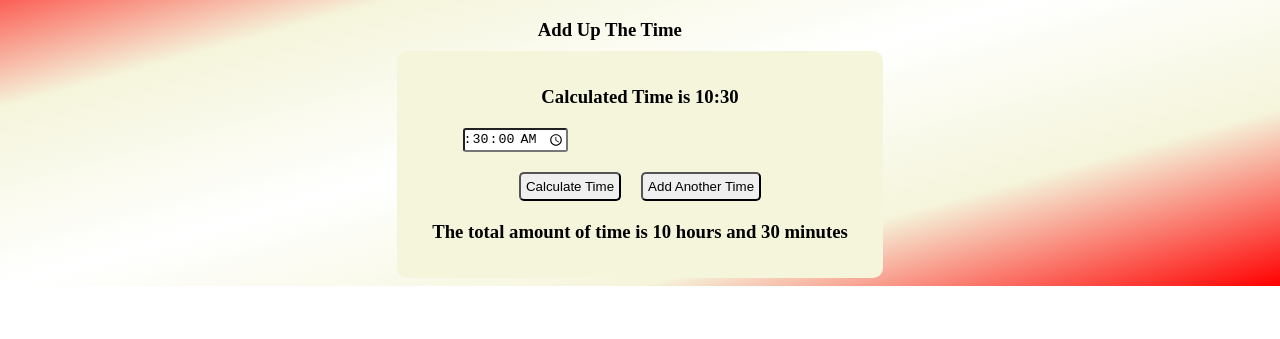
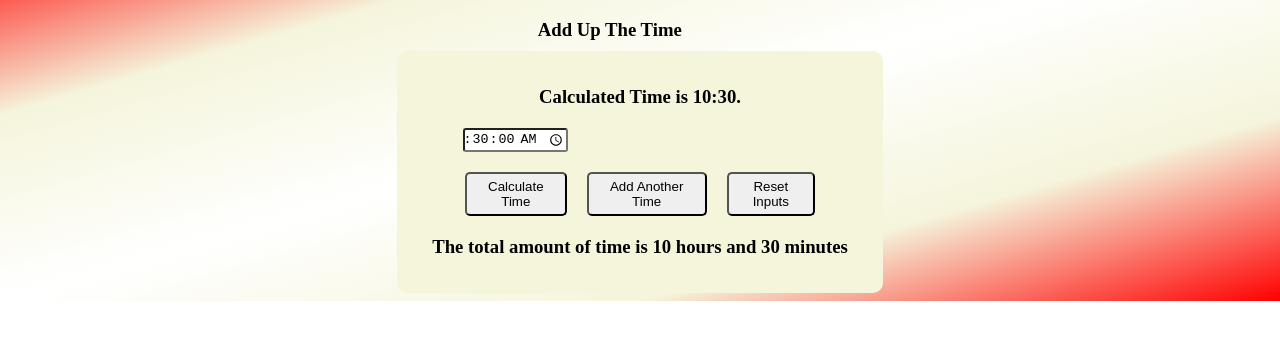
Before and after one commit to fffilps/timeCalculator, a plain HTML site: page index.html in a window 1280 px wide. Both pictures are taken after typing "10:30" into the empty fields and a click on the button "Calculate Time". Shown: the part 69-408 px from the top of the page. Drawn offline with Linux system fonts and the light colour scheme.

Commit message:
Added the reset inputs button and its function

```diff
--- a/index.html
+++ b/index.html
@@ -29,6 +29,8 @@
             <div class="buttonsContainer">
                 <button onclick="calculateTime()">Calculate Time</button>
                 <button onclick="addTimeButton()">Add Another Time</button>
+                <!--Add a reset button here-->
+                <button onclick="resetButton()">Reset Inputs</button>
             </div>
         </div>
 
--- a/script.js
+++ b/script.js
@@ -14,7 +14,7 @@ let timeCount = 0
 function calculateTime() {
     timeValue += time.value
     timeSplit = time.value.split(':')
-    tapIn.innerHTML = `Calculated Time is ${time.value}`
+    tapIn.innerHTML = `Calculated Time is ${time.value}.`
     let hoursCalc = parseInt(timeSplit[0], 10) * 60 + parseInt(timeSplit[1], 10)
 
     for(let x = 1; x < timeInputsContainer.childElementCount; x++) {
@@ -38,3 +38,7 @@ function addTimeButton() {
     timeInputsContainer.appendChild(newInput)
 
 }
+
+function resetButton() {
+    location.reload()
+}
--- a/style.css
+++ b/style.css
@@ -45,9 +45,11 @@ input {
     width: 85%;
 }
 
+
 .timeInputsContainer {
     display: grid;
     grid-template-columns: repeat(3, minmax(125px, 1fr));
+    /*Set up the inputs to be centered and then grow to 3 grid*/
 }
 
 .buttonsContainer {
```
